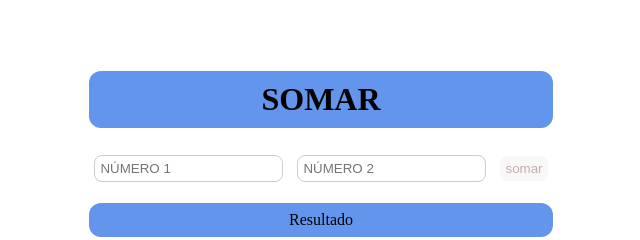
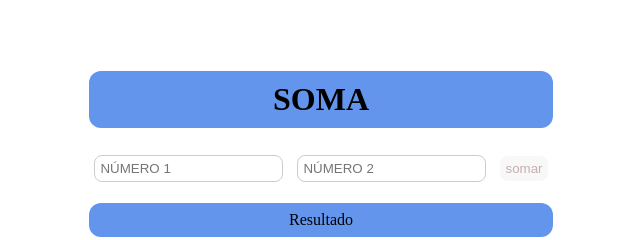
Before and after one commit to Rei-Jr/fazer-contas-de-, a plain HTML site: page index.html in a window 1280 px wide. Shown: the full height of the page, 319-959 px from the left. Drawn offline with Linux system fonts and the light colour scheme.

Commit message:
Fix HTML structure and update heading from 'SOMAR' to 'SOMA'

```diff
--- a/index.html
+++ b/index.html
@@ -59,7 +59,7 @@
 </head>
 <body>
     <div class="texto">
-        <h1>SOMAR</h1>
+        <h1>SOMA</h1>
 
 
     <input type="number" name="numn1" id="numn1" placeholder="NÚMERO 1">
@@ -85,4 +85,5 @@
 </script>
 
 </body>
+
 </html>
```
